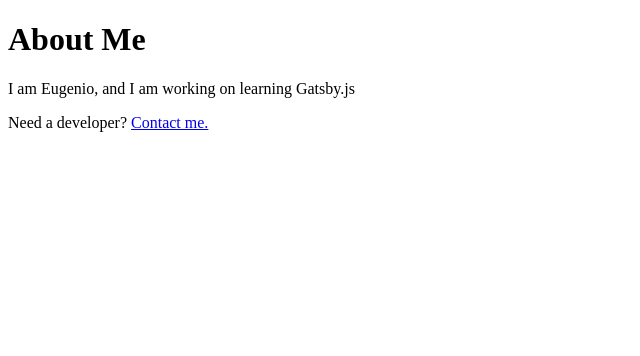
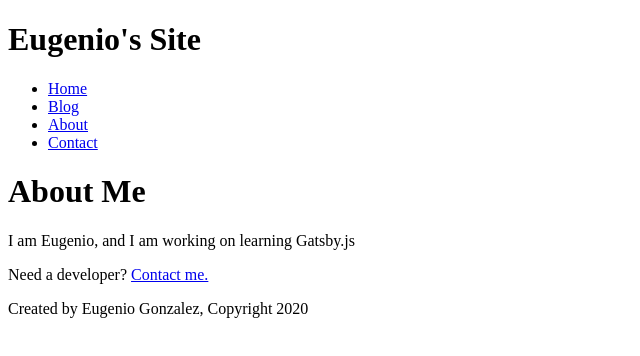
Before and after one commit to notebk/gastby-bootcamp, a Gatsby site: page /about in a window 1280 px wide. Shown: the whole page, without its empty margins (0-640 px from the left). Built offline with nearby package versions, Linux system fonts and the light colour scheme; Gatsby itself is replaced by a stand-in of ours.

Commit message:
header and footer components

```diff
--- /dev/null
+++ b/src/components/footer.js
@@ -0,0 +1,11 @@
+import React from 'react'
+
+const Footer = () => {
+    return (
+        <footer>
+            <p>Created by Eugenio Gonzalez, Copyright 2020</p>
+        </footer>
+    )
+}
+
+export default Footer
--- /dev/null
+++ b/src/components/header.js
@@ -0,0 +1,20 @@
+import React from 'react'
+import { Link } from 'gatsby'
+
+const Header = () => {
+    return (
+        <header>
+            <h1>Eugenio's Site</h1>
+            <nav>
+                <ul>
+                    <li><Link to="/">Home</Link></li>
+                    <li><Link to="/blog">Blog</Link></li>
+                    <li><Link to="/about">About</Link></li>
+                    <li><Link to="/contact">Contact</Link></li>
+                </ul>
+            </nav>
+        </header>
+    )
+}
+
+export default Header
--- a/src/pages/about.js
+++ b/src/pages/about.js
@@ -1,13 +1,16 @@
 import React from 'react'
 import { Link } from 'gatsby'
+import Footer from '../components/footer'
+import Header from '../components/header'
 
 const AboutPage = () => {
     return (
         <div>
+            <Header />
             <h1>About Me</h1>
             <p>I am Eugenio, and I am working on learning Gatsby.js</p>
             <p>Need a developer? <Link to="/contact">Contact me.</Link></p>
-
+            <Footer />
         </div>
     )
 }
--- a/src/pages/blog.js
+++ b/src/pages/blog.js
@@ -1,10 +1,14 @@
 import React from 'react'
+import Footer from '../components/footer'
+import Header from '../components/header'
 
 const BlogPage = () => {
     return (
         <div>
+            <Header />
             <h1>Blog</h1>
             <p>Posts will show up here later on.</p>
+            <Footer />
         </div>
     )
 }
--- a/src/pages/contact.js
+++ b/src/pages/contact.js
@@ -1,10 +1,14 @@
 import React from 'react'
+import Footer from '../components/footer'
+import Header from '../components/header'
 
 const ContactPage = () => {
     return (
         <div>
+            <Header />
             <h1>Contact Me</h1>
             <p>You can write to me at <a href="mailto: eugenio@langaway.com">eugenio@langaway.com</a></p>
+            <Footer />
         </div>
     )
 }
--- a/src/pages/index.js
+++ b/src/pages/index.js
@@ -1,12 +1,16 @@
 import React from 'react'
 import { Link } from 'gatsby'
+import Footer from '../components/footer'
+import Header from '../components/header'
 
 const indexPage = () => {
   return (
     <div>
+      <Header />
       <h1>Hello.</h1>
       <h2>I'm Andrew, a full-stack developer living in beautiful Philadelphia.</h2>
       <p>Need a developer? <Link to="/contact">Contact me.</Link></p>
+      <Footer />
     </div>
   )
 }
```
